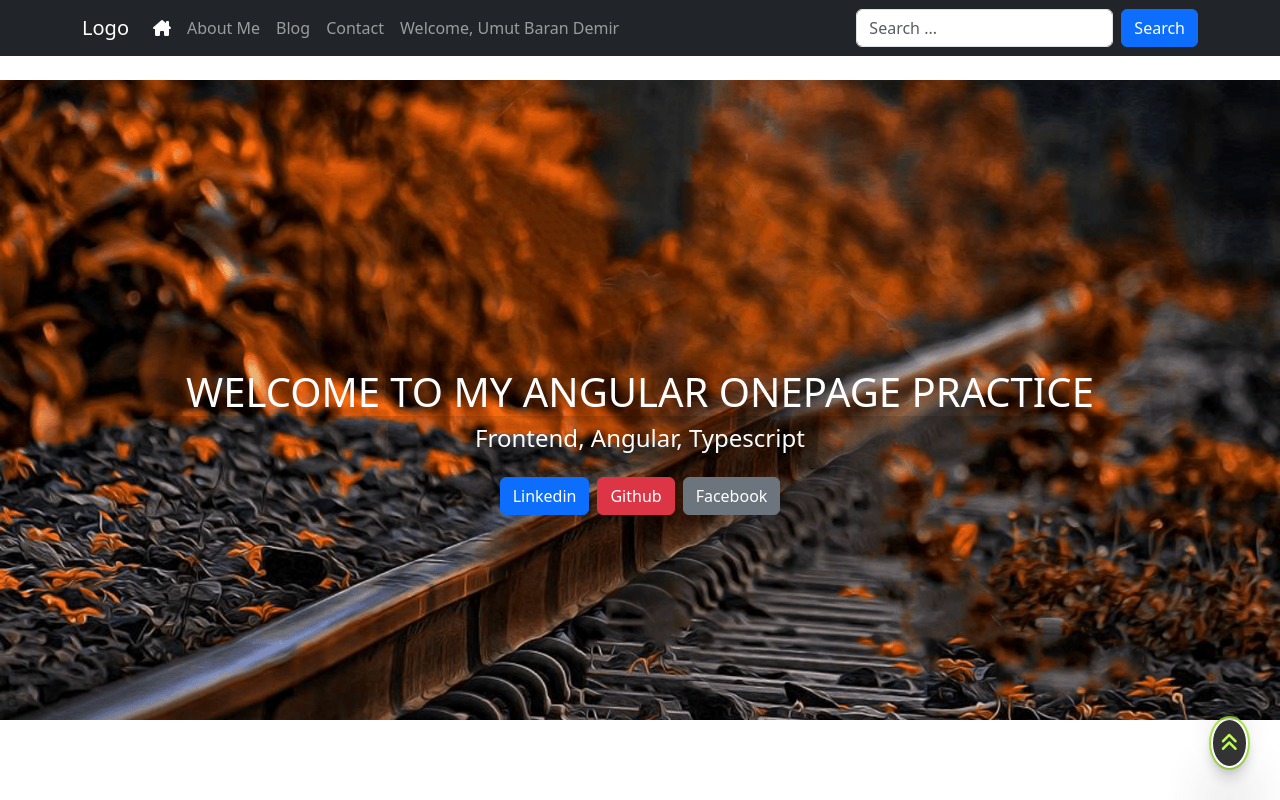
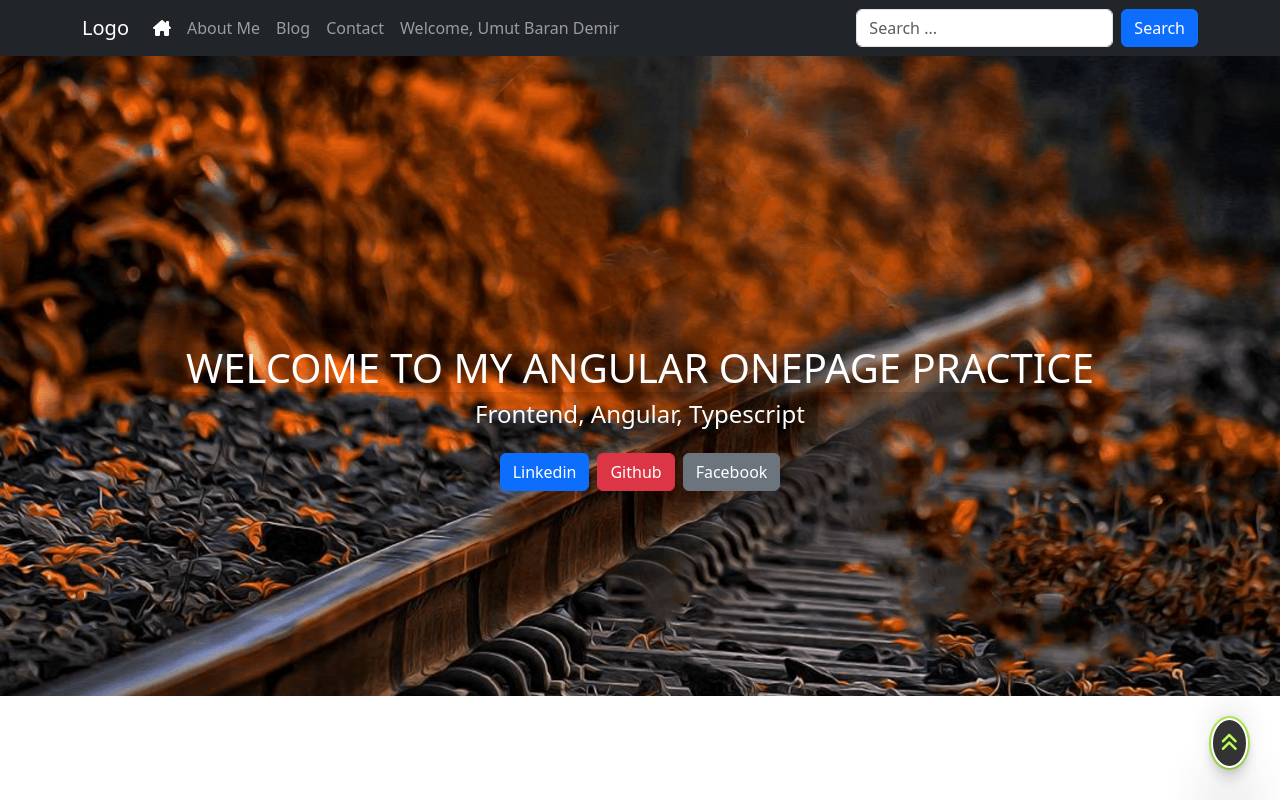
Before and after one commit to umutbarandemir/angular-onepage, an Angular app: page / in a window 1280 px wide. Shown: the top 800 px of the page. Built offline with nearby package versions, Linux system fonts and the light colour scheme.

Commit message:
fixed the white space above header

```diff
--- a/src/app/onepage-header/onepage-header.component.css
+++ b/src/app/onepage-header/onepage-header.component.css
@@ -1,5 +1,5 @@
 #header_id{
-    margin-top: 3.5rem;
+    margin-top: 2rem;
     background-image: url('backgroundphoto.webp');
     background-size: cover;
     background-position: center;
```
